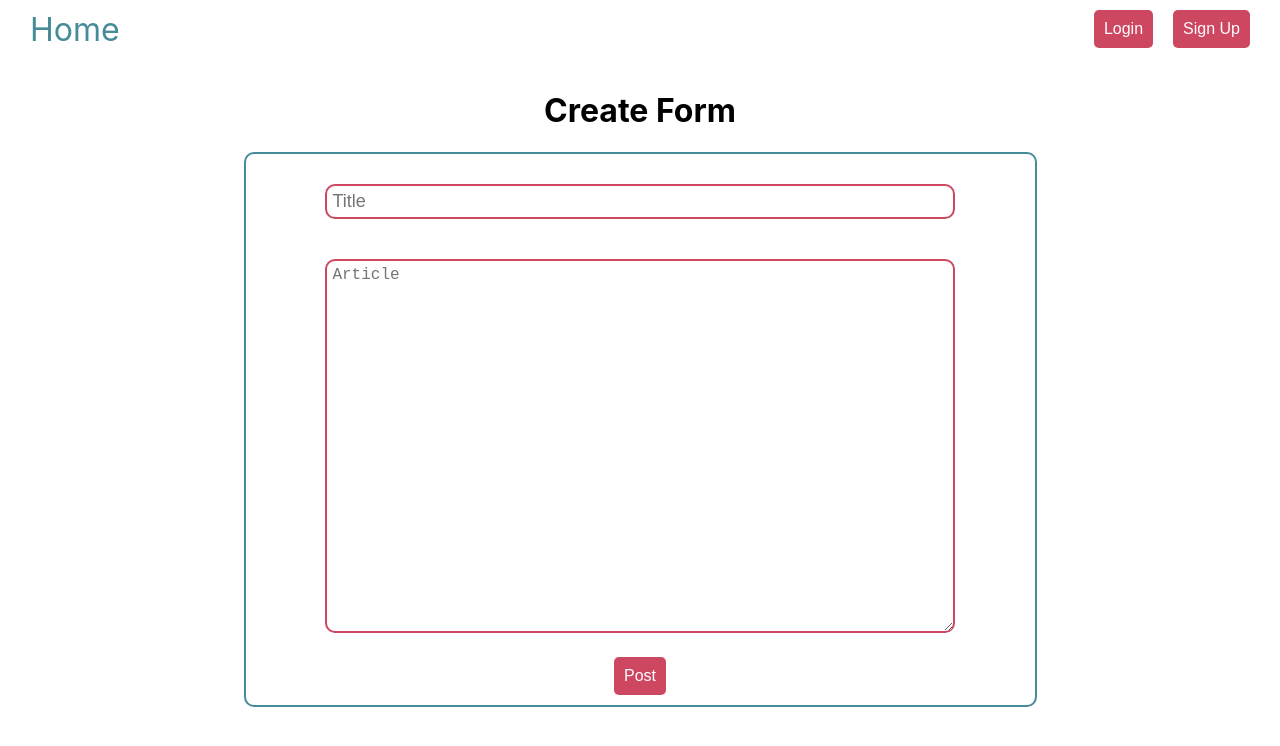
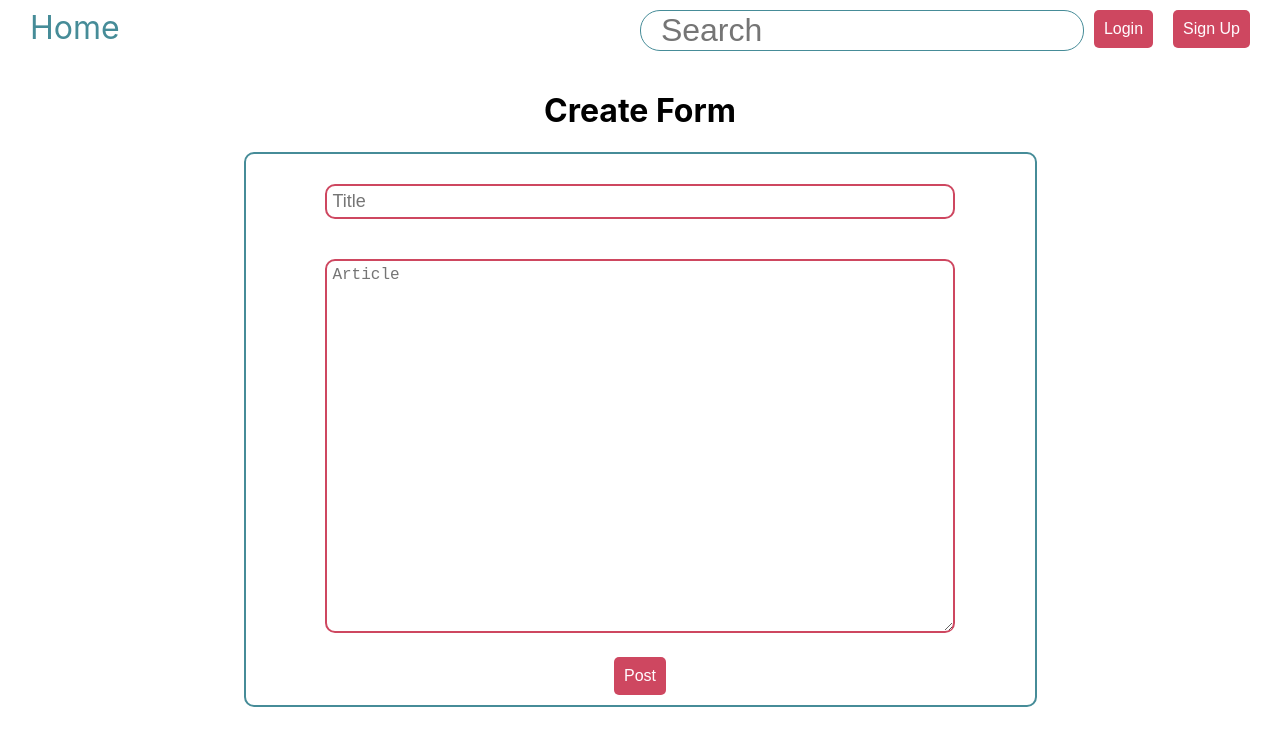
Before and after one commit to malviya-abhishek/user-article-frontend, a React (Create React App) app: page /articles/1/edit in a window 1280 px wide. Shown: the top 746 px of the page. Built offline with nearby package versions, Linux system fonts and the light colour scheme.

Commit message:
search bar

```diff
--- a/src/App.js
+++ b/src/App.js
@@ -76,10 +76,10 @@ function App() {
               />
             }
           />
-
           <Route path="/createpost" element={<CreateArticle />} />
           <Route path="/articles/:articleId" element={<Article />} />
           <Route path="/articles/:articleId/edit" element={<CreateArticle />} />
+
         </Routes>
       </div>
     </Router>
--- a/src/component/Navbar/Navbar.js
+++ b/src/component/Navbar/Navbar.js
@@ -2,12 +2,14 @@ import React from 'react';
 import Button from '../Button/Button';
 import classes from "./Navbar.module.css";
 import { Link } from 'react-router-dom'
+import SearchBar from '../../container/SearchBar/SearchBar';
 
 function Navbar(props){
     return (
       <div className={classes["Navbar"]}>
 
         <Link to="/" className={classes["text"]} >  Home  </Link>
+
         {
           props.logged ?
             <>
@@ -22,6 +24,10 @@ function Navbar(props){
               </>
             )
         }
+
+        <div className={classes["search-bar"]} >
+          <  SearchBar />
+        </div>
       </div>
     );
 }
--- a/src/component/Navbar/Navbar.module.css
+++ b/src/component/Navbar/Navbar.module.css
@@ -2,6 +2,15 @@
     height: 70px;
     margin-right: 20px;
     margin-bottom: 20px;
+}
+
+.text{
+    font-size: xx-large;
+    float: left;
+    margin-top: 8px;
+    margin-left: 30px;
+    text-decoration: none;
+    color: var(--teal);
 }
 
 .link{
@@ -10,11 +19,8 @@
     margin-right: 10px;
 }
 
-.text{
-    font-size: xx-large;
-    float: left;
-    margin-top: 10px;
-    margin-left: 30px;
-    text-decoration: none;
-    color: var(--teal);
+
+
+.search-bar{
+    float: right;
 }
--- a/src/config.js
+++ b/src/config.js
@@ -1,5 +1,6 @@
  const config=  {
-  API_URL: "https://my-user-article.herokuapp.com",
+  // API_URL: "https://my-user-article.herokuapp.com",
+  API_URL: "http://localhost:4000",
 };
 
 export default config;
--- /dev/null
+++ b/src/container/SearchBar/SearchBar.js
@@ -0,0 +1,69 @@
+import axios from "../../axios";
+import { useState } from "react";
+import classes from "./SearchBar.module.css"
+import { Link } from "react-router-dom";
+
+function SearchBar(props){
+    const [word, setWord] = useState("");
+    const [searchResult, setSearchResult] = useState([]);
+
+    function changeHandler(e) {
+        e.preventDefault();
+        const value = e.target.value;
+        setWord(value);
+    }
+
+    function removeList(){
+        setTimeout( ()=>{ setSearchResult([]) }, 300 );
+    }
+
+    function buttonChange(e){
+        if(e.key === 'Enter' && word.length > 0 ){
+            const options = {
+                params: { word : word }
+            }
+            axios.post("/articles/wordsearch",null,options).then((result)=>{
+                const list = result.data.result;
+                const temp = []
+                list.forEach(element => {
+                    temp.push(
+                            <Link className={classes["Link"]}  to={"/articles/" + element.id} key={element.id}>
+                                {element.title.substring(0, Math.min(element.title.length, 50))}
+                            </Link>
+                    )
+                });
+                setSearchResult(temp)
+
+            }).catch((err)=>{
+                console.log(err);
+            });
+        }
+        else if(e.key === 'Escape'){
+            setSearchResult([]);
+        }
+    }
+
+
+    return (
+        <>
+            <input
+                className={classes["input"]}
+                type={"text"}
+                name={"search"}
+                value={word}
+                onChange={changeHandler}
+                placeholder="Search"
+                onKeyUp={buttonChange}
+                onBlur={removeList}
+            />
+            <div className={classes["result-cnt"]} >
+                {searchResult}
+            </div>
+        </>
+        );
+};
+
+export default SearchBar;
+
+
+//<div className={classes["content"]}> {props.content.substring(0, Math.min(props.content.length, 200))} </div>
--- /dev/null
+++ b/src/container/SearchBar/SearchBar.module.css
@@ -0,0 +1,56 @@
+
+
+.input{
+    font-size: xx-large;
+    margin-top: 10px;
+    border-radius: 20px;
+    border: 1px solid var(--teal);
+    padding-left: 20px;
+}
+
+.result-cnt{
+    position: fixed;
+    z-index: 2;
+    margin-top: 10px;
+    border-radius: 10px;
+
+}
+
+.result-cnt :first-child{
+    border-top-left-radius: 10px;
+    border-top-right-radius: 10px;
+}
+
+.result-cnt :last-child{
+    border-bottom-left-radius: 10px;
+    border-bottom-right-radius: 10px;
+}
+
+
+.Link {
+    border-bottom: solid 1px var(--white);
+    background-color: var(--teal);
+    padding: 5px;
+    margin: 0px;
+    padding-left: 10px;
+    text-align: left;
+    width: 100%;
+    display: block;
+    text-decoration: none;
+    color: var(--white);
+}
+
+.Link:visited {
+    text-decoration: none;
+    color: var(--white);
+}
+
+.Link:hover {
+    text-decoration: none;
+    color: var(--white);
+}
+
+.Link:active {
+    text-decoration: none;
+    color: var(--white);
+}
```
